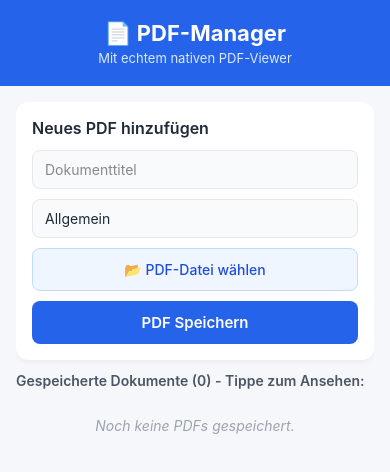
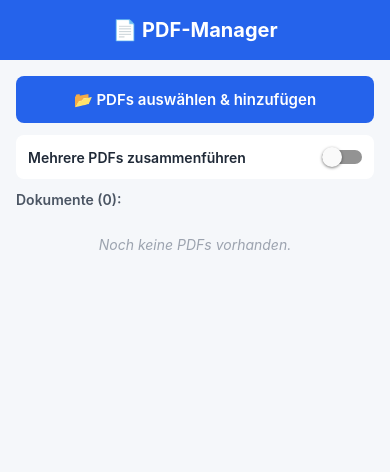
Before and after one commit to ozgur-glitch/PDF-Manager, a React Native app: screen / in a window 390 px wide. Shown: the top 472 px of the page. Built offline with nearby package versions, Linux system fonts and the light colour scheme.

Commit message:
Update App.js

```diff
--- a/App.js
+++ b/App.js
@@ -3,15 +3,13 @@ import {
   StyleSheet,
   Text,
   View,
-  TextInput,
   TouchableOpacity,
-  FlatList,
-  KeyboardAvoidingView,
+  ScrollView,
   Platform,
   Alert,
   SafeAreaView,
-  ScrollView,
-  Modal
+  Modal,
+  Switch
 } from 'react-native';
 import AsyncStorage from '@react-native-async-storage/async-storage';
 import * as DocumentPicker from 'expo-document-picker';
@@ -24,12 +22,12 @@ const STORAGE_KEY = '@pdf_manager_files';
 
 export default function App() {
   const [pdfs, setPdfs] = useState([]);
-  const [title, setTitle] = useState('');
-  const [category, setCategory] = useState('Allgemein');
-  const [selectedFile, setSelectedFile] = useState(null);
-
   const [previewItem, setPreviewItem] = useState(null);
   const [currentRotation, setCurrentRotation] = useState(0);
+
+  // Modus für das Zusammenführen (Multi-Select)
+  const [isMergingMode, setIsMergingMode] = useState(false);
+  const [selectedForMerge, setSelectedForMerge] = useState([]);
 
   useEffect(() => {
     loadPdfs();
@@ -59,41 +57,25 @@ export default function App() {
       const result = await DocumentPicker.getDocumentAsync({
         type: 'application/pdf',
         copyToCacheDirectory: true,
+        multiple: true,
       });
 
       if (!result.canceled && result.assets && result.assets.length > 0) {
-        const file = result.assets[0];
-        setSelectedFile(file);
-        if (!title.trim()) {
-          setTitle(file.name.replace(/\.[^/.]+$/, ''));
-        }
+        const newFiles = result.assets.map((file) => ({
+          id: Date.now().toString() + Math.random(),
+          title: file.name.replace(/\.[^/.]+$/, ''),
+          uri: file.uri,
+          fileName: file.name,
+          date: new Date().toLocaleDateString('de-DE')
+        }));
+
+        const updatedPdfs = [...newFiles, ...pdfs];
+        setPdfs(updatedPdfs);
+        savePdfs(updatedPdfs);
       }
     } catch (error) {
-      Alert.alert('Fehler', 'Datei konnte nicht ausgewählt werden.');
+      Alert.alert('Fehler', 'Dateien konnten nicht ausgewählt werden.');
     }
-  };
-
-  const addPdf = () => {
-    if (!title.trim() || !selectedFile) {
-      Alert.alert('Hinweis', 'Bitte einen Titel eingeben und eine PDF-Datei auswählen.');
-      return;
-    }
-
-    const newPdf = {
-      id: Date.now().toString(),
-      title: title.trim(),
-      uri: selectedFile.uri,
-      fileName: selectedFile.name,
-      category: category.trim() || 'Allgemein',
-      date: new Date().toLocaleDateString('de-DE')
-    };
-
-    const updatedPdfs = [newPdf, ...pdfs];
-    setPdfs(updatedPdfs);
-    savePdfs(updatedPdfs);
-
-    setTitle('');
-    setSelectedFile(null);
   };
 
   const savePdfToDeviceFolder = async (item) => {
@@ -128,7 +110,7 @@ export default function App() {
     setCurrentRotation(0);
   };
 
-  // PDF drehen und live in der nativen Ansicht aktualisieren
+  // Drehen nur in der Vorschau (ohne direkte permanente Speicherung in der Liste)
   const rotateInPreview = async () => {
     if (!previewItem) return;
     try {
@@ -153,33 +135,49 @@ export default function App() {
         encoding: FileSystem.EncodingType.Base64,
       });
 
-      const updatedItem = { ...previewItem, uri: newUri };
-      setPreviewItem(updatedItem);
-
-      const updatedPdfs = pdfs.map((p) => (p.id === previewItem.id ? updatedItem : p));
-      setPdfs(updatedPdfs);
-      savePdfs(updatedPdfs);
+      // Nur Vorschau-URI anpassen
+      setPreviewItem({ ...previewItem, uri: newUri });
     } catch (error) {
       Alert.alert('Fehler', 'Drehen fehlgeschlagen.');
     }
   };
 
-  const mergePdfs = async () => {
-    if (pdfs.length < 2) {
-      Alert.alert('Hinweis', 'Du brauchst mindestens 2 PDFs in der Liste, um sie zusammenzuführen.');
+  // Permanent speichern nach dem Bearbeiten/Drehen
+  const saveRotatedChanges = () => {
+    if (!previewItem) return;
+    const updatedPdfs = pdfs.map((p) => (p.id === previewItem.id ? previewItem : p));
+    setPdfs(updatedPdfs);
+    savePdfs(updatedPdfs);
+    Alert.alert('Gespeichert', 'Die Änderungen wurden übernommen.');
+  };
+
+  const toggleSelectForMerge = (id) => {
+    if (selectedForMerge.includes(id)) {
+      setSelectedForMerge(selectedForMerge.filter((item) => item !== id));
+    } else {
+      setSelectedForMerge([...selectedForMerge, id]);
+    }
+  };
+
+  const executeMerge = async () => {
+    if (selectedForMerge.length < 2) {
+      Alert.alert('Hinweis', 'Bitte wähle mindestens 2 PDFs aus.');
       return;
     }
 
     try {
       const mergedPdf = await PDFDocument.create();
 
-      for (let i = 0; i < 2; i++) {
-        const fileBytes = await FileSystem.readAsStringAsync(pdfs[i].uri, {
+      for (const id of selectedForMerge) {
+        const item = pdfs.find((p) => p.id === id);
+        if (item) {
+          const fileBytes = await FileSystem.readAsStringAsync(item.uri, {
             encoding: FileSystem.EncodingType.Base64,
           });
           const donorPdf = await PDFDocument.load(fileBytes);
           const copiedPages = await mergedPdf.copyPages(donorPdf, donorPdf.getPageIndices());
           copiedPages.forEach((page) => mergedPdf.addPage(page));
+        }
       }
 
       const mergedPdfBytes = await mergedPdf.saveAsBase64();
@@ -191,10 +189,9 @@ export default function App() {
 
       const newMergedItem = {
         id: Date.now().toString(),
-        title: `Zusammengeführt (${pdfs[0].title} + ${pdfs[1].title})`,
+        title: `Zusammengeführt_${selectedForMerge.length}_Dateien`,
         uri: newUri,
-        fileName: 'merged_document.pdf',
-        category: 'Zusammengeführt',
+        fileName: 'zusammengefuegt.pdf',
         date: new Date().toLocaleDateString('de-DE')
       };
 
@@ -202,6 +199,8 @@ export default function App() {
       setPdfs(updatedPdfs);
       savePdfs(updatedPdfs);
 
+      setIsMergingMode(false);
+      setSelectedForMerge([]);
       Alert.alert('Erfolg', 'PDFs wurden erfolgreich zusammengefügt!');
     } catch (error) {
       Alert.alert('Fehler', 'Zusammenführen fehlgeschlagen.');
@@ -228,63 +227,57 @@ export default function App() {
       <StatusBar style="light" />
       <View style={styles.header}>
         <Text style={styles.headerTitle}>📄 PDF-Manager</Text>
-        <Text style={styles.headerSubtitle}>Mit echtem nativen PDF-Viewer</Text>
       </View>
 
-      <KeyboardAvoidingView
-        behavior={Platform.OS === 'ios' ? 'padding' : 'height'}
-        style={styles.content}
-      >
-        <ScrollView contentContainerStyle={{ paddingBottom: 20 }}>
-          <View style={styles.formCard}>
-            <Text style={styles.formTitle}>Neues PDF hinzufügen</Text>
-
-            <TextInput
-              style={styles.input}
-              placeholder="Dokumenttitel"
-              placeholderTextColor="#888"
-              value={title}
-              onChangeText={setTitle}
-            />
-
-            <TextInput
-              style={styles.input}
-              placeholder="Kategorie"
-              placeholderTextColor="#888"
-              value={category}
-              onChangeText={setCategory}
-            />
-
-            <TouchableOpacity style={styles.filePickerButton} onPress={pickDocument}>
-              <Text style={styles.filePickerButtonText}>
-                {selectedFile ? `📁 ${selectedFile.name}` : '📂 PDF-Datei wählen'}
-              </Text>
+      <ScrollView contentContainerStyle={styles.content}>
+        <TouchableOpacity style={styles.pickerButton} onPress={pickDocument}>
+          <Text style={styles.pickerButtonText}>📂 PDFs auswählen & hinzufügen</Text>
         </TouchableOpacity>
 
-            <TouchableOpacity style={styles.addButton} onPress={addPdf}>
-              <Text style={styles.addButtonText}>PDF Speichern</Text>
-            </TouchableOpacity>
+        <View style={styles.mergeControlRow}>
+          <Text style={styles.mergeControlText}>Mehrere PDFs zusammenführen</Text>
+          <Switch
+            value={isMergingMode}
+            onValueChange={(val) => {
+              setIsMergingMode(val);
+              setSelectedForMerge([]);
+            }}
+          />
         </View>
 
-          {pdfs.length >= 2 && (
-            <TouchableOpacity style={styles.mergeButton} onPress={mergePdfs}>
-              <Text style={styles.mergeButtonText}>🔗 Die ersten 2 PDFs zusammenführen</Text>
+        {isMergingMode && (
+          <TouchableOpacity
+            style={[styles.actionBtn, { backgroundColor: '#10b981', marginBottom: 12 }]}
+            onPress={executeMerge}
+          >
+            <Text style={styles.actionBtnText}>
+              🔗 Ausgewählte ({selectedForMerge.length}) zusammenführen
+            </Text>
           </TouchableOpacity>
         )}
 
-          <Text style={styles.listHeading}>Gespeicherte Dokumente ({pdfs.length}) - Tippe zum Ansehen:</Text>
+        <Text style={styles.listHeading}>Dokumente ({pdfs.length}):</Text>
 
-          {pdfs.map((item) => (
-            <TouchableOpacity key={item.id} style={styles.pdfCard} onPress={() => openPreview(item)}>
+        {pdfs.map((item) => {
+          const isSelected = selectedForMerge.includes(item.id);
+          return (
+            <TouchableOpacity
+              key={item.id}
+              style={[styles.pdfCard, isSelected && styles.pdfCardSelected]}
+              onPress={() => {
+                if (isMergingMode) {
+                  toggleSelectForMerge(item.id);
+                } else {
+                  openPreview(item);
+                }
+              }}
+            >
               <View style={styles.pdfInfo}>
-                <Text style={styles.pdfTitle}>{item.title}</Text>
-                <Text style={styles.pdfUrl} numberOfLines={1}>{item.fileName}</Text>
-                <View style={styles.badgeRow}>
-                  <Text style={styles.badge}>{item.category}</Text>
+                <Text style={styles.pdfTitle} numberOfLines={1}>{item.title}</Text>
                 <Text style={styles.dateText}>{item.date}</Text>
               </View>
-              </View>
 
+              {!isMergingMode && (
                 <View style={styles.actionButtons} onStartShouldSetResponder={() => true}>
                   <TouchableOpacity
                     style={styles.iconButton}
@@ -300,16 +293,17 @@ export default function App() {
                     <Text style={styles.deleteButtonText}>✕</Text>
                   </TouchableOpacity>
                 </View>
+              )}
             </TouchableOpacity>
-          ))}
+          );
+        })}
 
         {pdfs.length === 0 && (
-            <Text style={styles.emptyText}>Noch keine PDFs gespeichert.</Text>
+          <Text style={styles.emptyText}>Noch keine PDFs vorhanden.</Text>
         )}
       </ScrollView>
-      </KeyboardAvoidingView>
 
-      {/* NATIVES PDF-VIEWER MODAL */}
+      {/* VORSCHAU & BEARBEITUNGS-MODAL */}
       <Modal visible={previewItem !== null} animationType="slide" transparent={false}>
         <SafeAreaView style={styles.modalContainer}>
           <View style={styles.modalHeader}>
@@ -334,6 +328,10 @@ export default function App() {
               <Text style={styles.rotateModalButtonText}>🔄 Um 90° drehen ({currentRotation}°)</Text>
             </TouchableOpacity>
 
+            <TouchableOpacity style={styles.applyModalButton} onPress={saveRotatedChanges}>
+              <Text style={styles.applyModalButtonText}>✔️ Änderungen übernehmen</Text>
+            </TouchableOpacity>
+
             <TouchableOpacity
               style={styles.saveModalButton}
               onPress={() => savePdfToDeviceFolder(previewItem)}
@@ -354,86 +352,49 @@ const styles = StyleSheet.create({
   },
   header: {
     backgroundColor: '#2563eb',
-    paddingVertical: 20,
-    paddingHorizontal: 20,
+    paddingVertical: 18,
     alignItems: 'center',
   },
   headerTitle: {
     color: '#ffffff',
-    fontSize: 22,
+    fontSize: 20,
     fontWeight: 'bold',
   },
-  headerSubtitle: {
-    color: '#dbeafe',
-    fontSize: 13,
-    marginTop: 4,
-  },
   content: {
-    flex: 1,
     padding: 16,
   },
-  formCard: {
+  pickerButton: {
+    backgroundColor: '#2563eb',
+    borderRadius: 8,
+    paddingVertical: 14,
+    alignItems: 'center',
+    marginBottom: 12,
+  },
+  pickerButtonText: {
+    color: '#ffffff',
+    fontSize: 15,
+    fontWeight: '600',
+  },
+  mergeControlRow: {
     backgroundColor: '#ffffff',
-    borderRadius: 12,
-    padding: 16,
+    padding: 12,
+    borderRadius: 8,
+    flexDirection: 'row',
+    justifyContent: 'space-between',
+    alignItems: 'center',
     marginBottom: 12,
-    shadowColor: '#000',
-    shadowOffset: { width: 0, height: 2 },
-    shadowOpacity: 0.05,
-    shadowRadius: 4,
-    elevation: 2,
   },
-  formTitle: {
-    fontSize: 16,
+  mergeControlText: {
+    fontSize: 14,
     fontWeight: '600',
     color: '#1f2937',
-    marginBottom: 12,
   },
-  input: {
-    backgroundColor: '#f9fafb',
-    borderWidth: 1,
-    borderColor: '#e5e7eb',
-    borderRadius: 8,
-    paddingHorizontal: 12,
-    paddingVertical: 10,
-    fontSize: 14,
-    color: '#1f2937',
-    marginBottom: 10,
-  },
-  filePickerButton: {
-    backgroundColor: '#eff6ff',
-    borderWidth: 1,
-    borderColor: '#bfdbfe',
-    borderRadius: 8,
-    paddingVertical: 12,
-    paddingHorizontal: 12,
-    alignItems: 'center',
-    marginBottom: 10,
-  },
-  filePickerButtonText: {
-    color: '#1d4ed8',
-    fontSize: 14,
-    fontWeight: '500',
-  },
-  addButton: {
-    backgroundColor: '#2563eb',
+  actionBtn: {
     borderRadius: 8,
     paddingVertical: 12,
     alignItems: 'center',
   },
-  addButtonText: {
-    color: '#ffffff',
-    fontSize: 15,
-    fontWeight: '600',
-  },
-  mergeButton: {
-    backgroundColor: '#10b981',
-    borderRadius: 8,
-    paddingVertical: 12,
-    alignItems: 'center',
-    marginBottom: 16,
-  },
-  mergeButtonText: {
+  actionBtnText: {
     color: '#ffffff',
     fontSize: 14,
     fontWeight: '600',
@@ -446,16 +407,17 @@ const styles = StyleSheet.create({
   },
   pdfCard: {
     backgroundColor: '#ffffff',
-    borderRadius: 10,
+    borderRadius: 8,
     padding: 12,
-    marginBottom: 10,
+    marginBottom: 8,
     flexDirection: 'row',
     alignItems: 'center',
-    shadowColor: '#000',
-    shadowOffset: { width: 0, height: 1 },
-    shadowOpacity: 0.03,
-    shadowRadius: 2,
-    elevation: 1,
+    borderWidth: 1,
+    borderColor: 'transparent',
+  },
+  pdfCardSelected: {
+    borderColor: '#2563eb',
+    backgroundColor: '#eff6ff',
   },
   pdfInfo: {
     flex: 1,
@@ -465,31 +427,11 @@ const styles = StyleSheet.create({
     fontSize: 14,
     fontWeight: '600',
     color: '#1f2937',
-    marginBottom: 2,
-  },
-  pdfUrl: {
-    fontSize: 11,
-    color: '#6b7280',
-    marginBottom: 4,
-  },
-  badgeRow: {
-    flexDirection: 'row',
-    alignItems: 'center',
-  },
-  badge: {
-    backgroundColor: '#eff6ff',
-    color: '#1d4ed8',
-    fontSize: 10,
-    paddingHorizontal: 6,
-    paddingVertical: 1,
-    borderRadius: 4,
-    overflow: 'hidden',
-    fontWeight: '500',
-    marginRight: 6,
   },
   dateText: {
-    fontSize: 10,
+    fontSize: 11,
     color: '#9ca3af',
+    marginTop: 2,
   },
   actionButtons: {
     flexDirection: 'row',
@@ -559,26 +501,38 @@ const styles = StyleSheet.create({
     backgroundColor: '#f9fafb',
   },
   rotateModalButton: {
-    backgroundColor: '#2563eb',
+    backgroundColor: '#4b5563',
     borderRadius: 8,
-    paddingVertical: 12,
+    paddingVertical: 10,
     alignItems: 'center',
-    marginBottom: 10,
+    marginBottom: 8,
   },
   rotateModalButtonText: {
     color: '#ffffff',
-    fontSize: 15,
+    fontSize: 14,
+    fontWeight: '600',
+  },
+  applyModalButton: {
+    backgroundColor: '#2563eb',
+    borderRadius: 8,
+    paddingVertical: 10,
+    alignItems: 'center',
+    marginBottom: 8,
+  },
+  applyModalButtonText: {
+    color: '#ffffff',
+    fontSize: 14,
     fontWeight: '600',
   },
   saveModalButton: {
     backgroundColor: '#10b981',
     borderRadius: 8,
-    paddingVertical: 12,
+    paddingVertical: 10,
     alignItems: 'center',
   },
   saveModalButtonText: {
     color: '#ffffff',
-    fontSize: 15,
+    fontSize: 14,
     fontWeight: '600',
   },
 });
```
Lines whose indentation alone changed are shown as unchanged.
